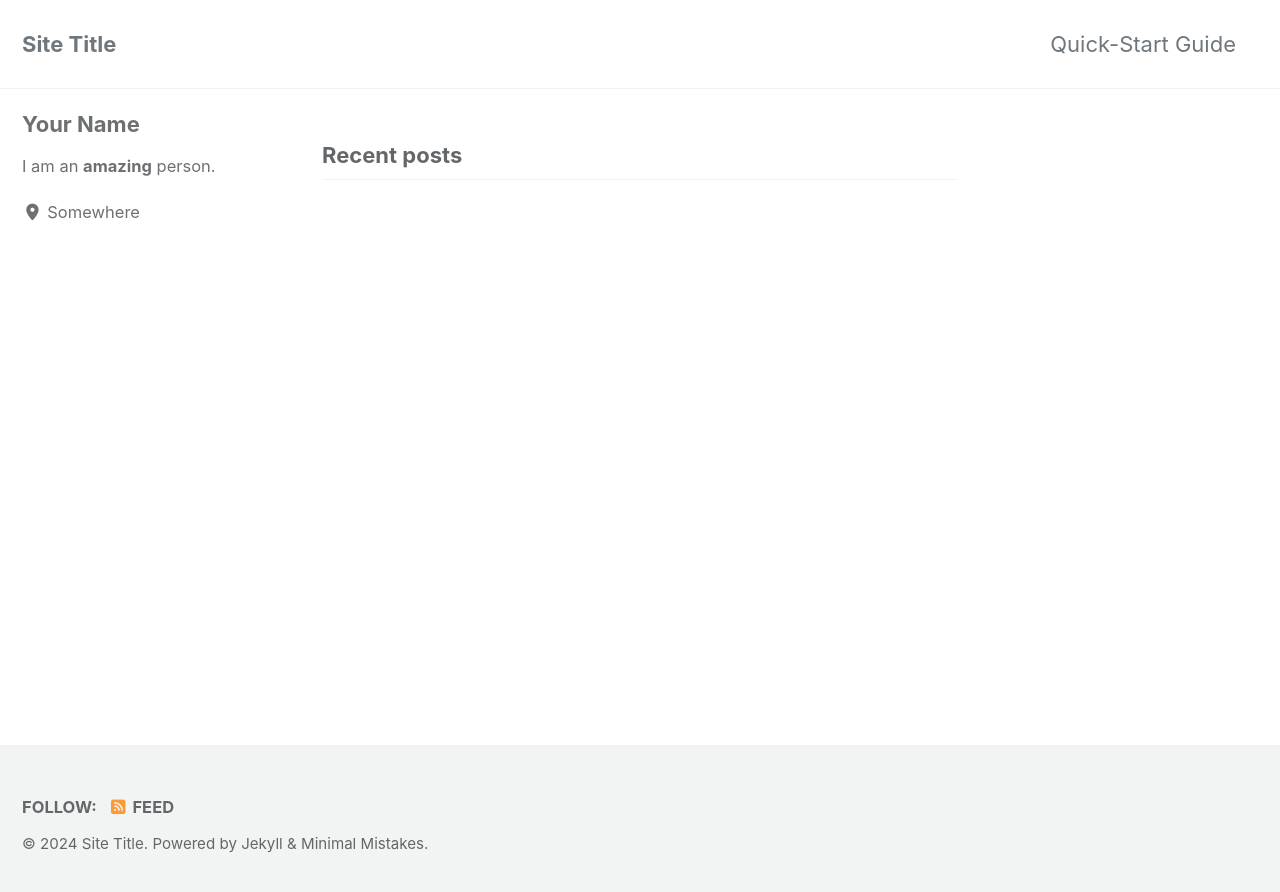
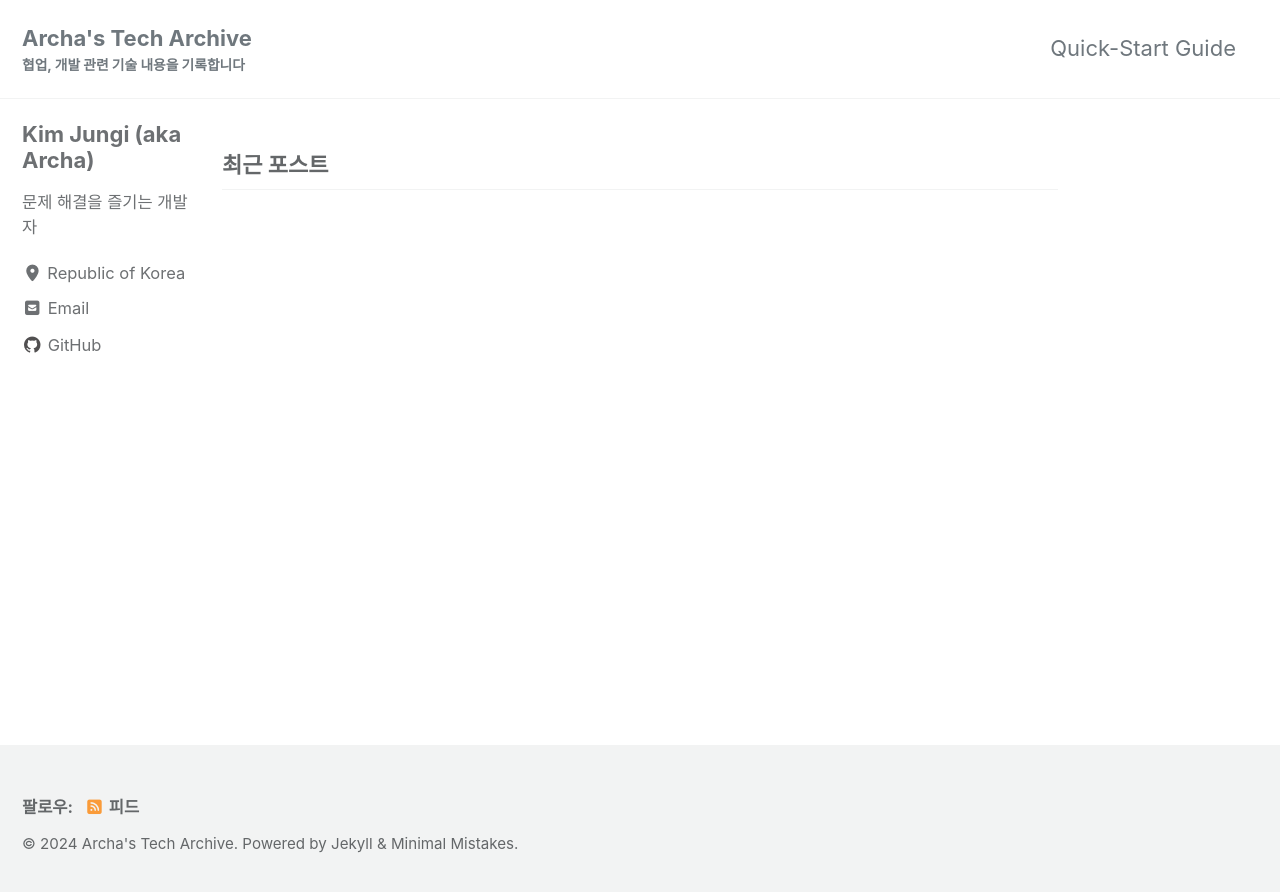
Before and after one commit to june-777/june-777.github.io, a Jekyll site: the page built from index.html, in a window 1280 px wide. Shown: the top 892 px of the page. Built offline with Jekyll 4.4.1, drawn with Linux system fonts in a browser that asks for light colours; cached includes are drawn as plain includes; the list of posts is cut into pages by our own code.

Commit message:
blog setting: 블로그 페이지 기본 설정

```diff
--- a/_config.yml
+++ b/_config.yml
@@ -15,13 +15,13 @@
 minimal_mistakes_skin    : "default" # "air", "aqua", "contrast", "dark", "dirt", "neon", "mint", "plum", "sunrise"
 
 # Site Settings
-locale                   : "en-US"
-title                    : "Site Title"
+locale                   : "ko-KR"
+title                    : "Archa's Tech Archive"
 title_separator          : "-"
-subtitle                 : # site tagline that appears below site title in masthead
-name                     : "Your Name"
+subtitle                 : "협업, 개발 관련 기술 내용을 기록합니다"
+name                     : "김준기(Kim Jungi)"
 description              : "An amazing website."
-url                      : # the base hostname & protocol for your site e.g. "https://mmistakes.github.io"
+url                      : "https://june-777.github.io"
 baseurl                  : # the subpath of your site, e.g. "/blog"
 repository               : # GitHub username/repo-name e.g. "mmistakes/minimal-mistakes"
 teaser                   : # path of fallback teaser image, e.g. "/assets/images/500x300.png"
@@ -111,33 +111,35 @@ analytics:
 
 
 # Site Author
+# 좌측 프로필 영역
 author:
-  name             : "Your Name"
+  name             : "Kim Jungi (aka Archa)"
   avatar           : # path of avatar image, e.g. "/assets/images/bio-photo.jpg"
-  bio              : "I am an **amazing** person."
-  location         : "Somewhere"
+  bio              : "문제 해결을 즐기는 개발자"
+  location         : "Republic of Korea"
   email            :
   links:
     - label: "Email"
       icon: "fas fa-fw fa-envelope-square"
-      # url: "mailto:your.name@email.com"
-    - label: "Website"
-      icon: "fas fa-fw fa-link"
-      # url: "https://your-website.com"
-    - label: "Twitter"
-      icon: "fab fa-fw fa-twitter-square"
-      # url: "https://twitter.com/"
-    - label: "Facebook"
-      icon: "fab fa-fw fa-facebook-square"
-      # url: "https://facebook.com/"
+      url: "mailto:dvjgkim@gmail.com"
     - label: "GitHub"
       icon: "fab fa-fw fa-github"
-      # url: "https://github.com/"
-    - label: "Instagram"
-      icon: "fab fa-fw fa-instagram"
-      # url: "https://instagram.com/"
+      url: "https://github.com/june-777"
+    # - label: "Website"
+    #   icon: "fas fa-fw fa-link"
+    #   # url: "https://your-website.com"
+    # - label: "Twitter"
+    #   icon: "fab fa-fw fa-twitter-square"
+    #   # url: "https://twitter.com/"
+    # - label: "Facebook"
+    #   icon: "fab fa-fw fa-facebook-square"
+    #   # url: "https://facebook.com/"
+    # - label: "Instagram"
+    #   icon: "fab fa-fw fa-instagram"
+    #   # url: "https://instagram.com/"
 
 # Site Footer
+# 프로필 맨 하단 footer 영역
 footer:
   links:
     - label: "Twitter"
@@ -230,7 +232,7 @@ timezone: # https://en.wikipedia.org/wiki/List_of_tz_database_time_zones
 
 
 # Pagination with jekyll-paginate
-paginate: 5 # amount of posts to show
+paginate: 10 # amount of posts to show
 paginate_path: /page:num/
 
 # Pagination with jekyll-paginate-v2
--- a/_sass/minimal-mistakes/_variables.scss
+++ b/_sass/minimal-mistakes/_variables.scss
@@ -155,9 +155,9 @@ $max-width: $x-large !default;
    Grid
    ========================================================================== */
 
-$right-sidebar-width-narrow: 200px !default;
-$right-sidebar-width: 300px !default;
-$right-sidebar-width-wide: 400px !default;
+$right-sidebar-width-narrow: 100px !default;
+$right-sidebar-width: 200px !default;
+$right-sidebar-width-wide: 250px !default;
 
 /*
    Other
```
